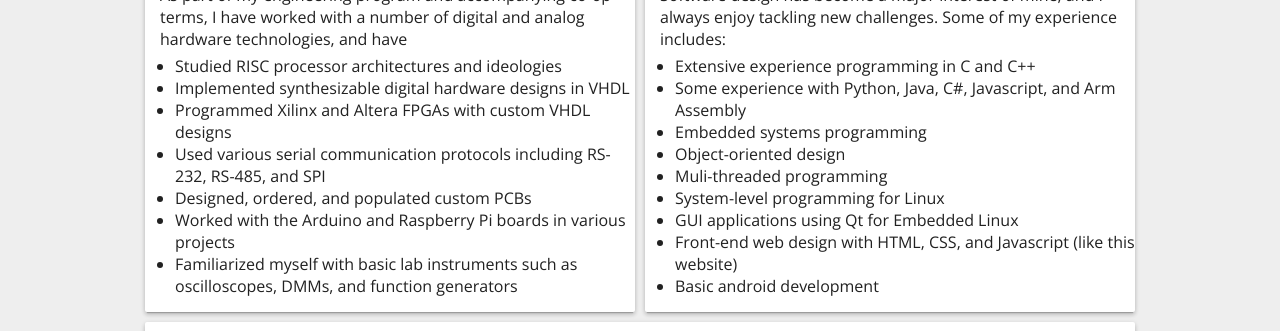
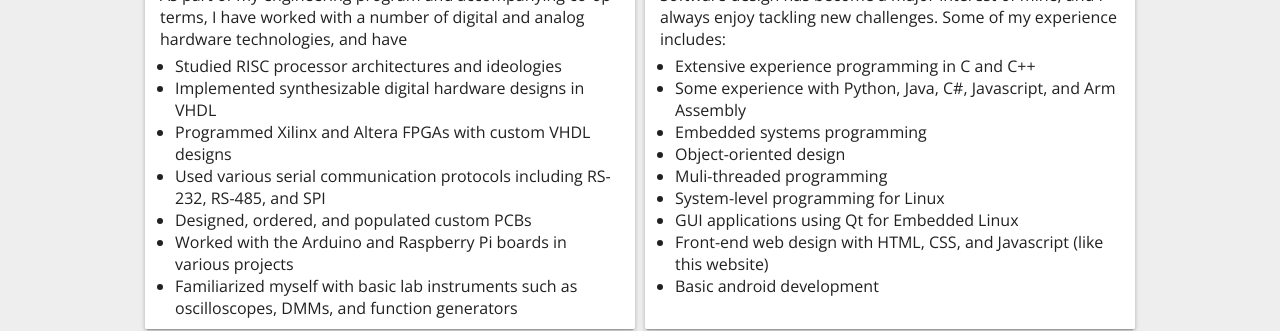
Before and after one commit to nklaassen/nklaassen.github.io, a plain HTML site: page index.html in a window 1280 px wide. Shown: the part 336-667 px from the top of the page. Drawn offline with nearby package versions, Linux system fonts and the light colour scheme.

Commit message:
fix list margins

```diff
--- a/css/style.css
+++ b/css/style.css
@@ -25,9 +25,10 @@ body {
 	font-family: 'Open Sans';
 } li {
 	font-family: 'Open Sans';
+	margin: 0 15px 0;
 } ul, ol {
-	padding-left: 30px;
-	margin: 5px 0;
+	padding-left: 15px;
+	margin: 0;
 } a {
 	text-decoration: none;
 	aria-hidden: true;
```
